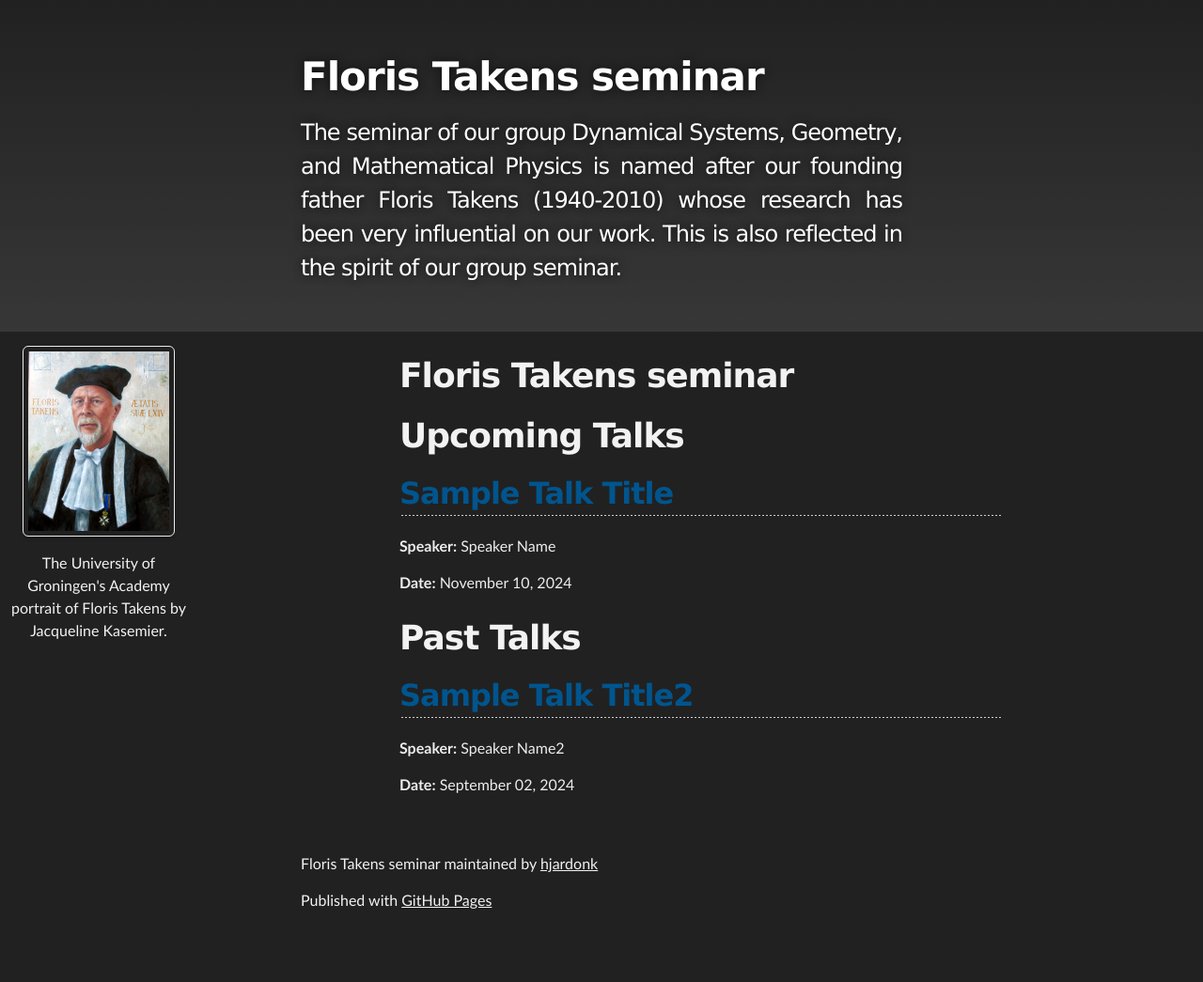
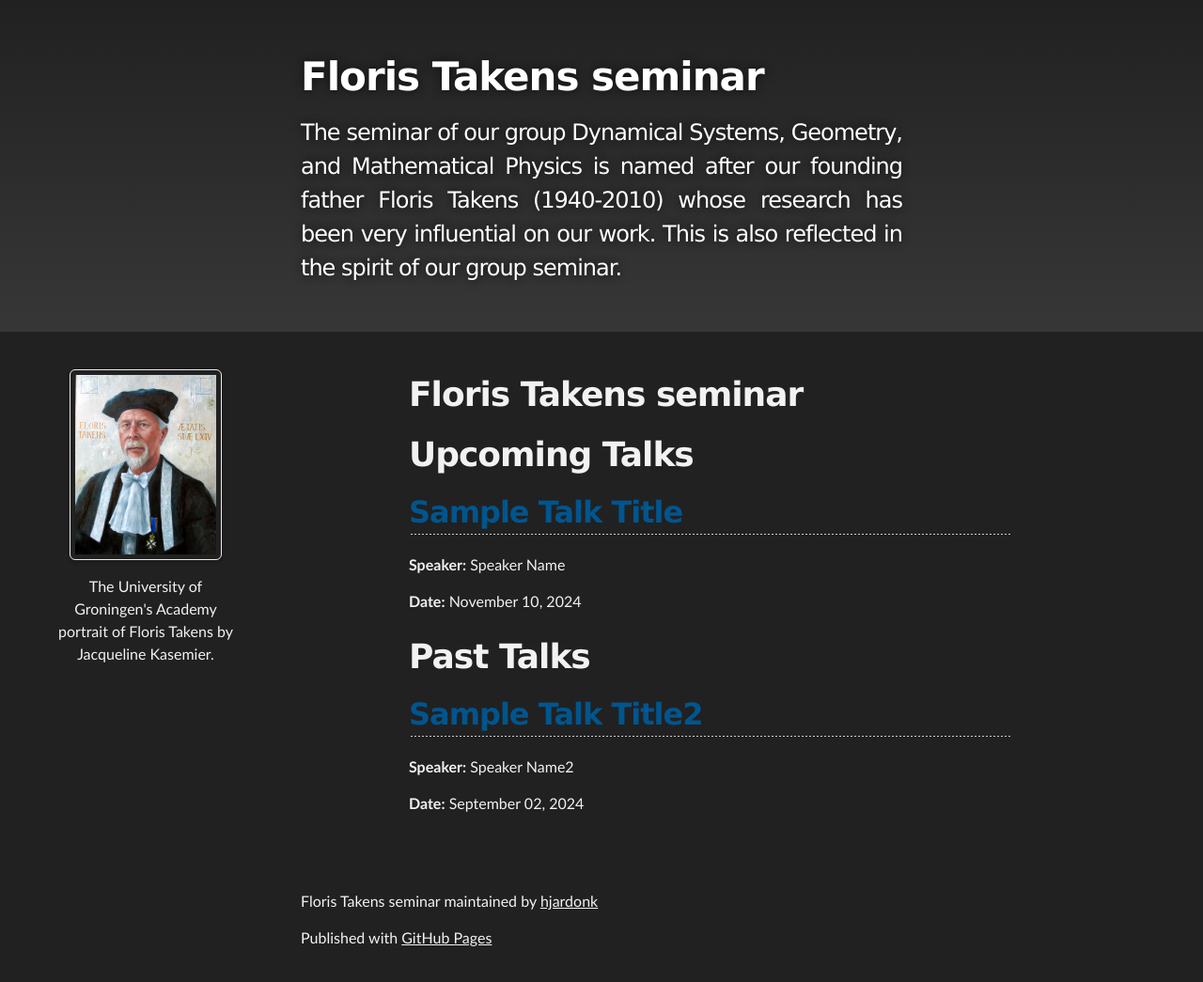
Before and after one commit to hjardonk/FlorisTakensSeminar, a Jekyll site: the page built from index.html, in a window 1280 px wide. Shown: the whole page at 94% size. Built offline with Jekyll 4.4.1, drawn with Linux system fonts in a browser that asks for light colours; before the commit the page ends 1005 px from its top, so only the background shows below that.

Commit message:
Update style.scss

```diff
--- a/assets/css/style.scss
+++ b/assets/css/style.scss
@@ -25,18 +25,18 @@
 
 /* Layout container for sidebar and main content */
 .layout-container {
-    display: flex;
-    max-width: 100%; /* Allows it to use the full window width */
-    margin: 0 auto; /* Centers container in the window */
-    background-color: var(--content-bg-color); /* Replace if needed with actual color code */
+  display: flex;
+  justify-content: center;
+  max-width: 1200px; /* Limits the width on larger screens */
+  margin: 0 auto;
+  padding: 15px;
 }
 
 /* Sidebar styling */
 .sidebar {
-    background-color: var(--content-bg-color); /* Replace with the main content background color */
-    color: inherit; /* Ensures text color matches the rest of the page */
-    width: 200px; /* Adjust this to control sidebar width */
-    padding: 5px; /* Optional padding for sidebar content */
+  width: 200px;
+  max-width: 20%; /* Limits sidebar width on larger screens */
+  padding: 15px;
 }
 
 /* Sidebar photo styling */
@@ -71,17 +71,21 @@
 
 /* Main content styling */
 #main_content {
-    width: 80%; /* Main content takes up remaining space */
-    padding: 10px 20px;
-    color: #ededed;
+  width: 75%;
+  padding: 15px;
 }
 
-/* Optional styling for smaller screens */
+/* Responsive Adjustments for Smaller Screens */
 @media (max-width: 768px) {
-    .layout-container {
-        flex-direction: column; /* Stack sidebar above content on small screens */
-    }
-    .sidebar, #main_content {
-        width: 100%; /* Full width for both sections */
-    }
+  .layout-container {
+    flex-direction: column; /* Stacks the sidebar and content vertically */
+    padding: 0; /* Removes extra padding for a tighter fit */
+  }
+
+  .sidebar,
+  #main_content {
+    width: 100%; /* Full-width for both sidebar and content */
+    max-width: 100%;
+    padding: 10px; /* Adjusts padding for smaller screens */
+  }
 }
```
